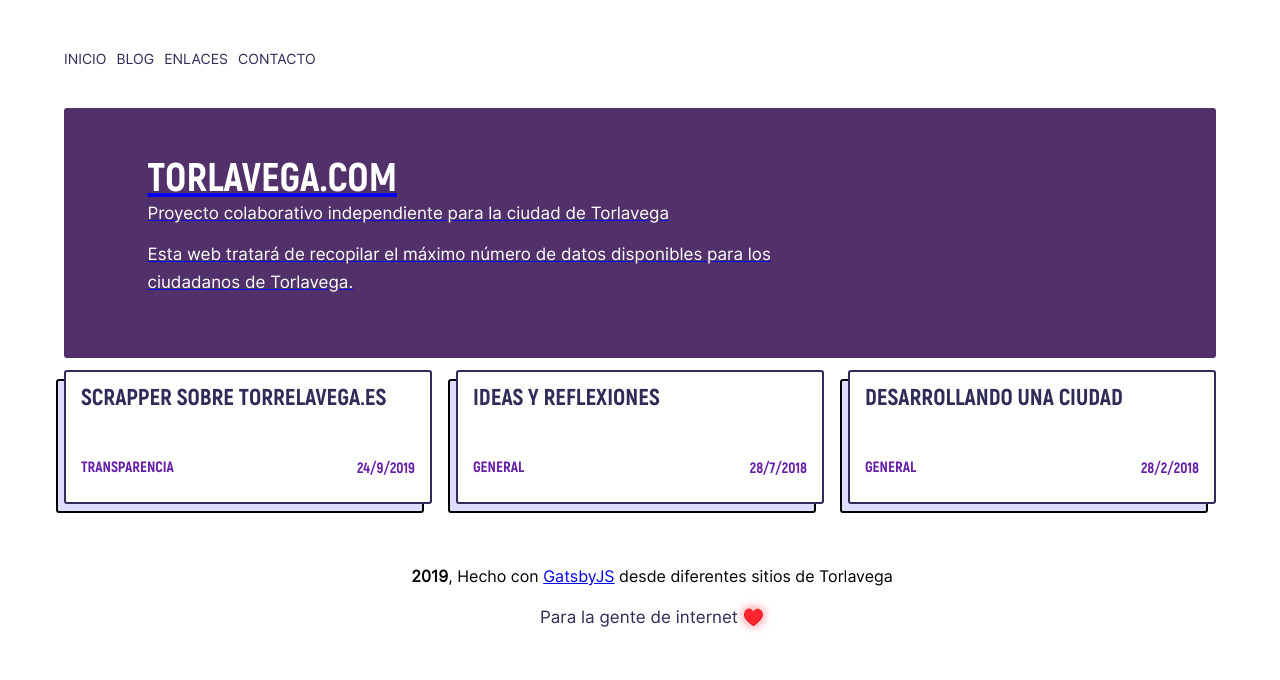
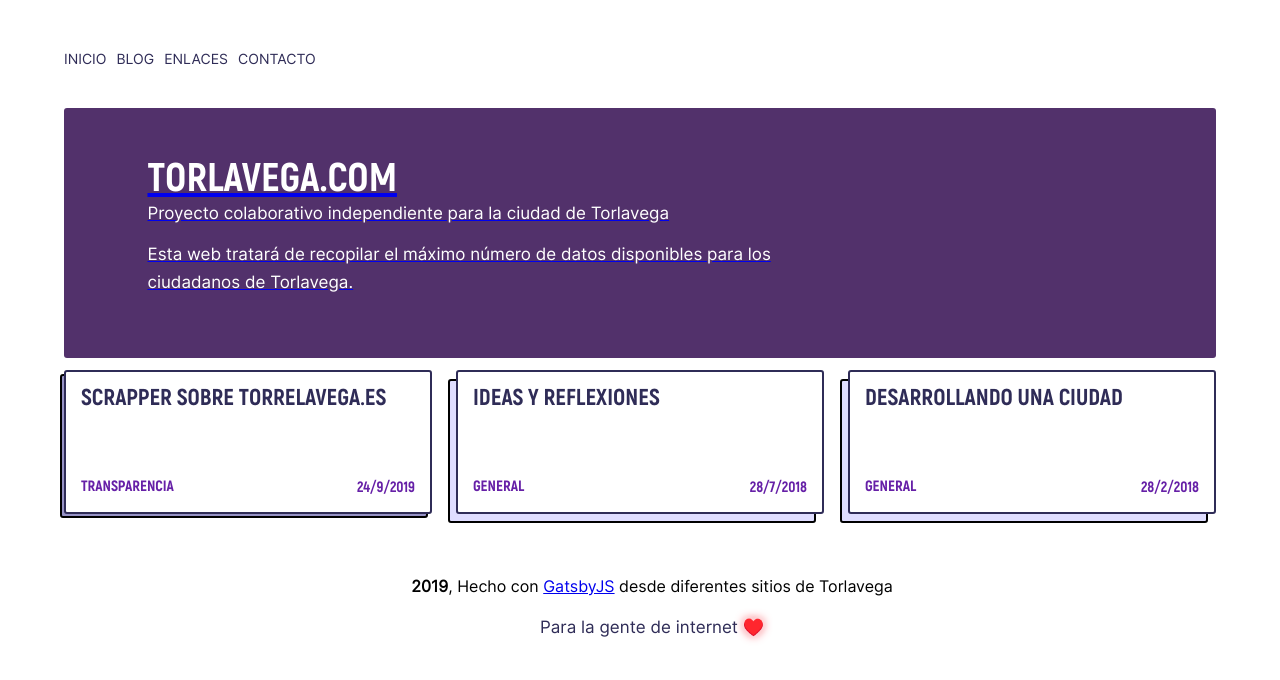
Before and after one commit to ardillan/torlavega, a Gatsby site: page / in a window 1280 px wide. In both pictures the pointer is over the element 248 px from the left and 437 px from the top of the page. Built offline with nearby package versions, Linux system fonts and the light colour scheme; Gatsby itself is replaced by a stand-in of ours.

Commit message:
Añade efectos

```diff
--- a/src/css/card.scss
+++ b/src/css/card.scss
@@ -16,10 +16,14 @@
     font-weight: 500;
   }
 
+  header {
+    height: 90px;
+  }
+
   footer {
     text-align: initial;
     display: flex;
-
+    margin: 0px;
     align-items: center;
     height: 20px;
     .meta,
@@ -40,11 +44,20 @@
     background: #dfddff;
     width: 100%;
     top: 7px;
+    left: -10px;
     position: absolute;
     height: 100%;
     border: 2px solid black;
     border-radius: 3px;
     z-index: -99;
-    left: -10px;
+    transition: all 0.05s;
+  }
+
+  :hover {
+    .shadow {
+      left: -6px;
+      top: 2px;
+      background: #9692c5;
+    }
   }
 }
```
